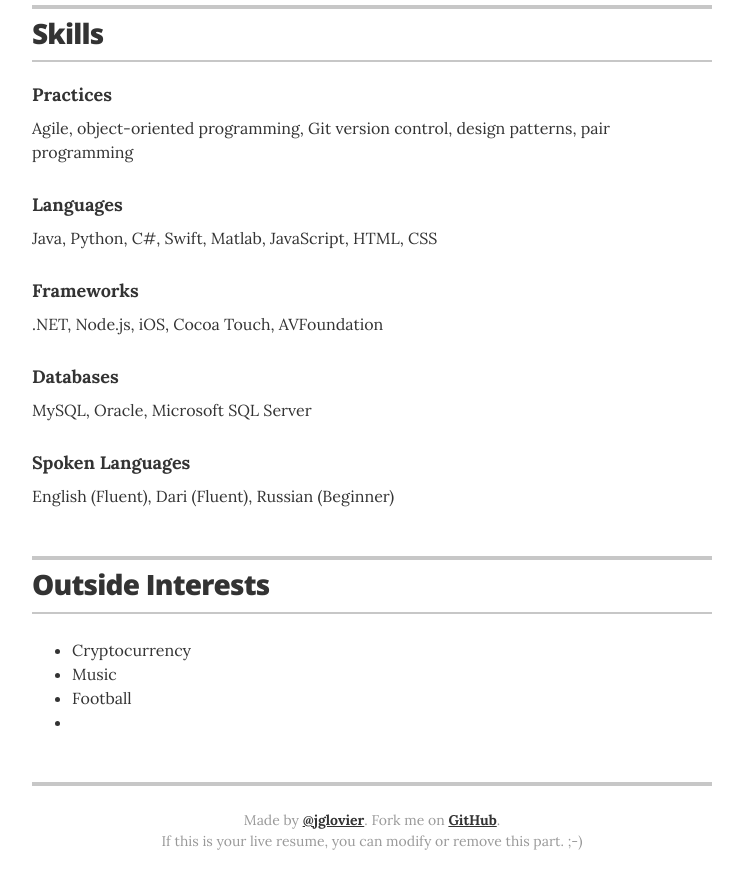
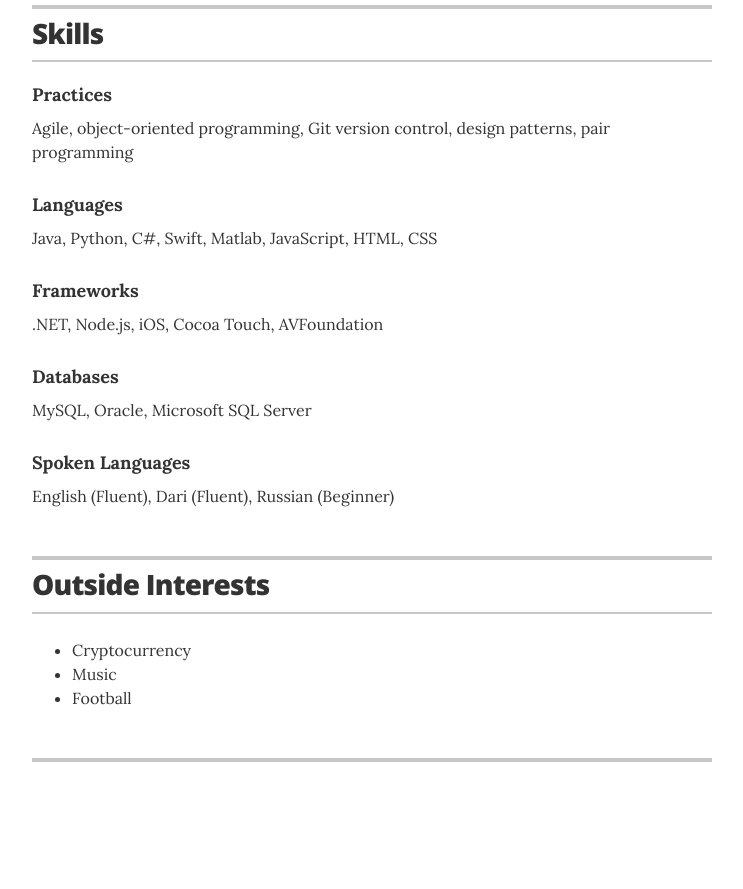
Before and after one commit to nmazidi/nmazidi.github.io, a Jekyll site: the page built from index.html, in a window 1280 px wide and 900 px high, scrolled down 3255 px. Shown: the top 889 px of the window, without its empty margins (268-1011 px from the left). Built offline with Jekyll 4.4.1, drawn with Linux system fonts in a browser that asks for light colours; after the commit the page ends 4089 px from its top, so only the background shows below that.

Commit message:
small error

```diff
--- a/_data/interests.yml
+++ b/_data/interests.yml
@@ -2,4 +2,3 @@
 - description: Cryptocurrency
 - description: Music
 - description: Football
-- description:
--- a/_layouts/resume.html
+++ b/_layouts/resume.html
@@ -222,9 +222,7 @@
       {% endif %}
 
       <footer class="page-footer">
-        <p class="footer-line">Made by <a href="http://twitter.com/jglovier">@jglovier</a>. Fork me on <a href="https://github.com/jglovier/resume-template">GitHub</a>.</p>
-        <p class="footer-line">If this is your live resume, you can modify or remove this part. ;-)</p>
-      </footer>
+        </footer>
 
     </div>
 
```
